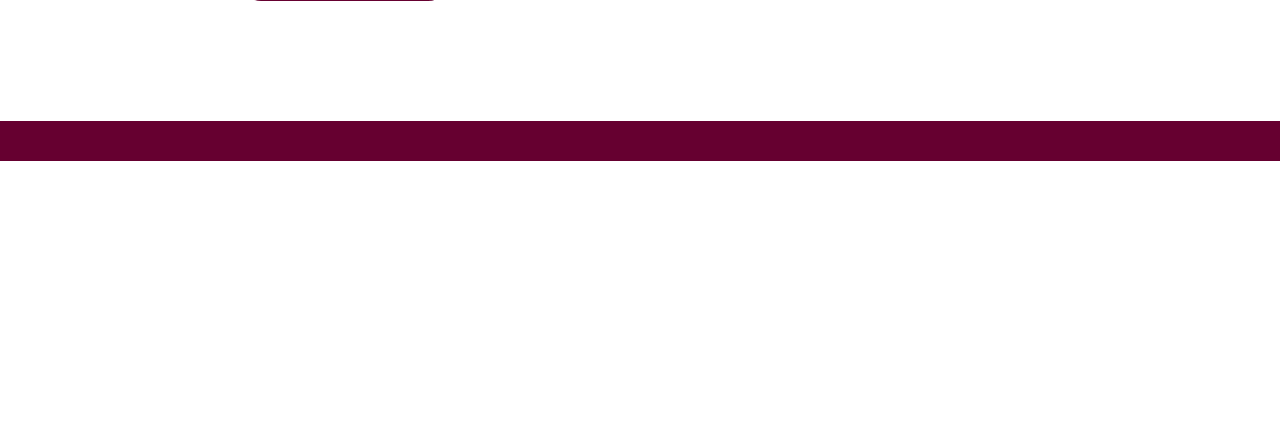
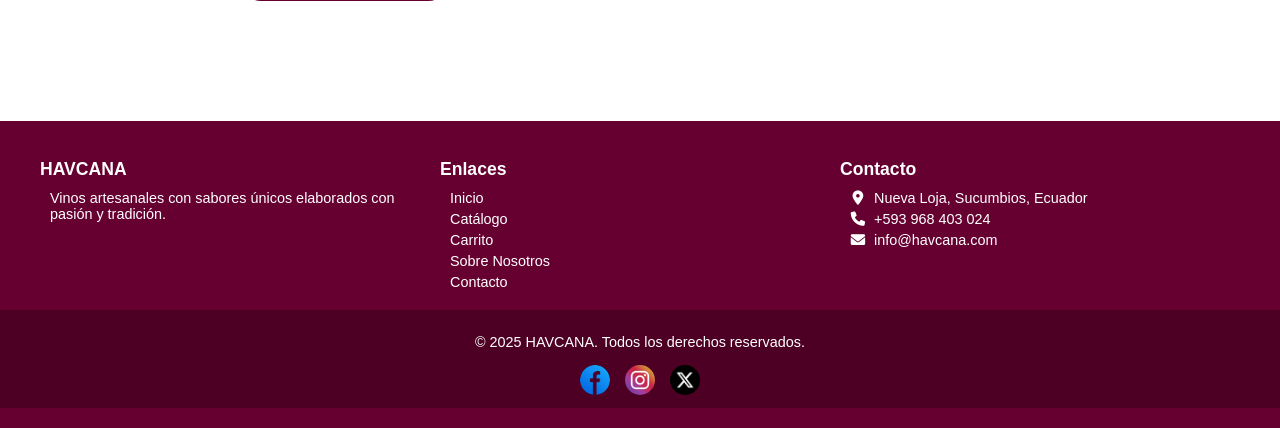
Before and after one commit to MarceloKP13/Proyecto, a PHP site: page /php/contactos.php in a window 1280 px wide. Shown: the part 3261-3689 px from the top of the page. Before the commit the page ends 3422 px from the top, so only its background shows below. Run offline with PHP 8.4, Linux system fonts and the light colour scheme.

Commit message:
logominiatura

```diff
--- a/index.php
+++ b/index.php
@@ -7,7 +7,7 @@
     <meta charset="UTF-8">
     <meta name="viewport" content="width=device-width, initial-scale=1.0">
     <title>HAVCANA - Vinos Artesanales</title>
-    <link rel="icon" href="anexos/imagenes/havcanalogo.png">
+    <link rel="icon" href="anexos/imagenes/logominiatura.png">
     <link rel="stylesheet" href="https://cdnjs.cloudflare.com/ajax/libs/font-awesome/6.0.0/css/all.min.css">
     <link rel="stylesheet" href="anexos/css/header.css">
     <link rel="stylesheet" href="anexos/css/boton.css">
--- a/php/carrito.php
+++ b/php/carrito.php
@@ -113,7 +113,7 @@ $total = $subtotal + $envio;
     <meta charset="UTF-8">
     <meta name="viewport" content="width=device-width, initial-scale=1.0">
     <title>HAVCANA - Carrito de Compras</title>
-    <link rel="icon" href="../anexos/imagenes/havcanalogo.png">
+    <link rel="icon" href="../anexos/imagenes/logominiatura.png">
     <link rel="stylesheet" href="https://cdnjs.cloudflare.com/ajax/libs/font-awesome/6.0.0/css/all.min.css">
     <link rel="stylesheet" href="../anexos/css/header.css">
     <link rel="stylesheet" href="../anexos/css/boton.css">
--- a/php/catalogo.php
+++ b/php/catalogo.php
@@ -11,7 +11,7 @@ $productos = mysqli_fetch_all($result, MYSQLI_ASSOC);
     <meta charset="UTF-8">
     <meta name="viewport" content="width=device-width, initial-scale=1.0">
     <title>HAVCANA - Catálogo</title>
-    <link rel="icon" href="../anexos/imagenes/havcanalogo.png">
+    <link rel="icon" href="../anexos/imagenes/logominiatura.png">
     <link rel="stylesheet" href="https://cdnjs.cloudflare.com/ajax/libs/font-awesome/6.0.0/css/all.min.css">
     <link rel="stylesheet" href="../anexos/css/header.css">
     <link rel="stylesheet" href="../anexos/css/boton.css">
--- a/php/contactos.php
+++ b/php/contactos.php
@@ -82,7 +82,7 @@ if ($_SERVER['REQUEST_METHOD'] === 'POST' && isset($_POST['submit_comentario']))
     <meta charset="UTF-8">
     <meta name="viewport" content="width=device-width, initial-scale=1.0">
     <title>HAVCANA - Contacto</title>
-    <link rel="icon" href="../anexos/imagenes/havcanalogo.png">
+    <link rel="icon" href="../anexos/imagenes/logominiatura.png">
     <link rel="stylesheet" href="https://cdnjs.cloudflare.com/ajax/libs/font-awesome/6.0.0/css/all.min.css">
     <link rel="stylesheet" href="../anexos/css/header.css">
     <link rel="stylesheet" href="../anexos/css/boton.css">
@@ -292,7 +292,37 @@ if ($_SERVER['REQUEST_METHOD'] === 'POST' && isset($_POST['submit_comentario']))
         </section>
     </main>
 
-    <footer>
+    <footer class="site-footer">
+        <div class="footer-container">
+            <div class="footer-section">
+                <h3>HAVCANA</h3>
+                <p>Vinos artesanales con sabores únicos elaborados con pasión y tradición.</p>
+            </div>
+            <div class="footer-section">
+                <h3>Enlaces</h3>
+                <ul>
+                    <li><a href="index.php">Inicio</a></li>
+                    <li><a href="../php/catalogo.php">Catálogo</a></li>
+                    <li><a href="../php/carrito.php">Carrito</a></li>
+                    <li><a href="../php/info.php">Sobre Nosotros</a></li>
+                    <li><a href="../php/contactos.php">Contacto</a></li>
+                </ul>
+            </div>
+            <div class="footer-section">
+                <h3>Contacto</h3>
+                <p><i class="fas fa-map-marker-alt"></i> Nueva Loja, Sucumbios, Ecuador</p>
+                <p><i class="fas fa-phone"></i> +593 968 403 024</p>
+                <p><i class="fas fa-envelope"></i> info@havcana.com</p>
+            </div>
+        </div>
+        <div class="footer-bottom">
+            <p>&copy; 2025 HAVCANA. Todos los derechos reservados.</p>
+            <div class="social-icons">
+                <a href="https://www.facebook.com/Havcana" target="_blank"><img src="../anexos/imagenes/facebook.png" alt="Facebook"></a>
+                <a href="https://www.instagram.com/Havcana" target="_blank"><img src="../anexos/imagenes/instagram.png" alt="Instagram"></a>
+                <a href="https://www.x.com/Havcana" target="_blank"><img src="../anexos/imagenes/x.png" alt="Twitter"></a>
+            </div>
+        </div>
         <div class="whatsapp-button">
             <a href="https://wa.me/593968403024" target="_blank" rel="noopener noreferrer" aria-label="Chat on WhatsApp">
                 <span class="contact-text">Contacto Directo</span>
--- a/php/info.php
+++ b/php/info.php
@@ -7,7 +7,7 @@ session_start();
     <meta charset="UTF-8">
     <meta name="viewport" content="width=device-width, initial-scale=1.0">
     <title>HAVCANA - Sobre Nosotros</title>
-    <link rel="icon" href="../anexos/imagenes/havcanalogo.png">
+    <link rel="icon" href="../anexos/imagenes/logominiatura.png">
     <link rel="stylesheet" href="https://cdnjs.cloudflare.com/ajax/libs/font-awesome/6.0.0/css/all.min.css">
     <link rel="stylesheet" href="../anexos/css/header.css">
     <link rel="stylesheet" href="../anexos/css/boton.css">
```
Also changed, not shown: anexos/imagenes/logominiatura.png (added).
